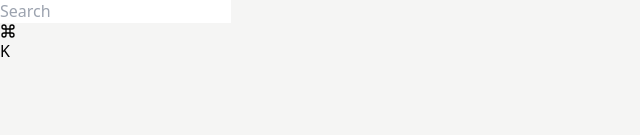
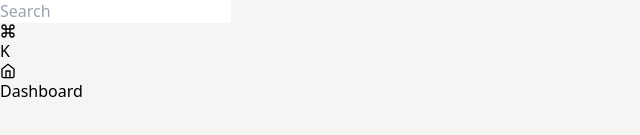
Before and after one commit to stavya3/Paytm-App, a React (Vite) app in the folder frontend/: page /dashboard in a window 1280 px wide. Shown: the part 373-508 px from the top of the page, without its empty margins (0-640 px from the left). Built offline with nearby package versions, Linux system fonts and the light colour scheme.

Commit message:
Added the route path component

```diff
--- /dev/null
+++ b/frontend/src/components/RouteSelect.jsx
@@ -0,0 +1,23 @@
+import React from 'react'
+import { FiHome } from 'react-icons/fi'
+
+export const RouteSelect = () => {
+  return (
+    <div className='space-y-1'>
+        <Route selected={true} Icon={FiHome} title="Dashboard"  />
+    </div>
+  )
+}
+
+const Route = ({selected, Icon, title}) => {
+    return <button className={`flex items-center justify-start gap-2 w-full rounded px-2 py-1.5 text-sm transition-[box-shadow,_background-color,_color] ${
+        selected
+            ? "bg-white text-stone-950 shadow"
+            : "hover:bg-stone-200 bg-transparent text-stone-500 shadow-none"
+
+    }`}>
+        <Icon />
+        <span>{title}</span>
+
+    </button>
+}
--- a/frontend/src/components/Sidebar.jsx
+++ b/frontend/src/components/Sidebar.jsx
@@ -1,6 +1,7 @@
 import React from "react";
 import { AccountToggle } from "./AccountToggle";
 import { Search } from "./Search";
+import { RouteSelect } from "./RouteSelect";
 
 export const Sidebar = () => {
     return (
@@ -8,6 +9,7 @@
             <div className="overflow-y-scroll sticky top-4 h-[calc(100vh-32px-48px)]">
                 <AccountToggle />
                 <Search />
+                <RouteSelect />
             </div>
             <div>
                 {/* TODO: maybe logout */}
```
